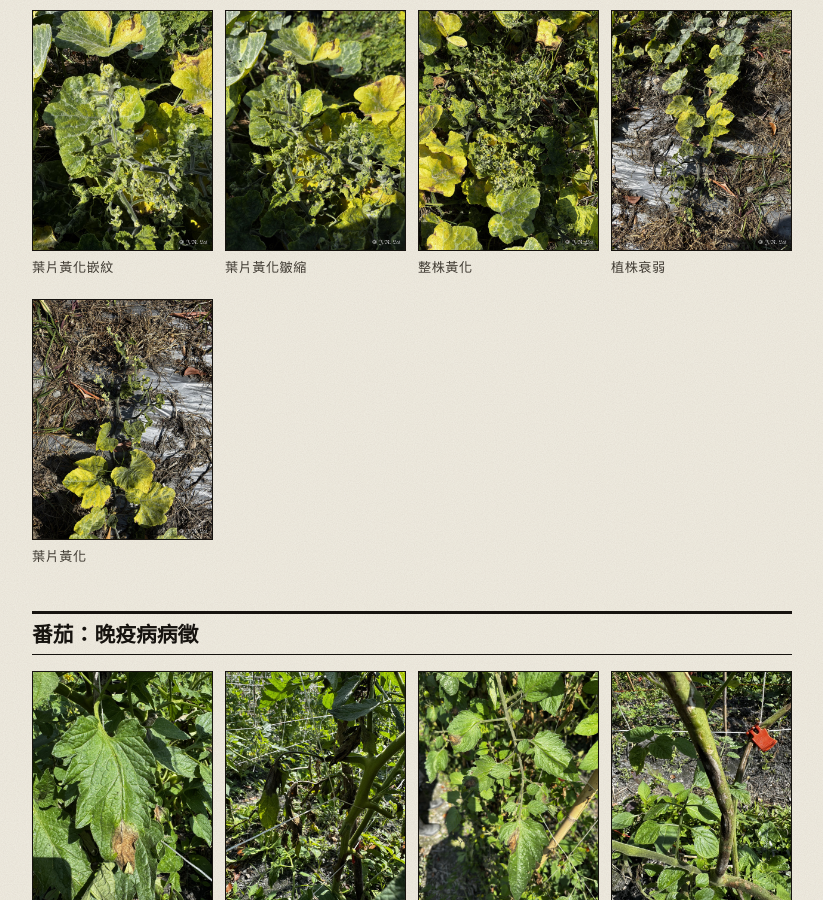
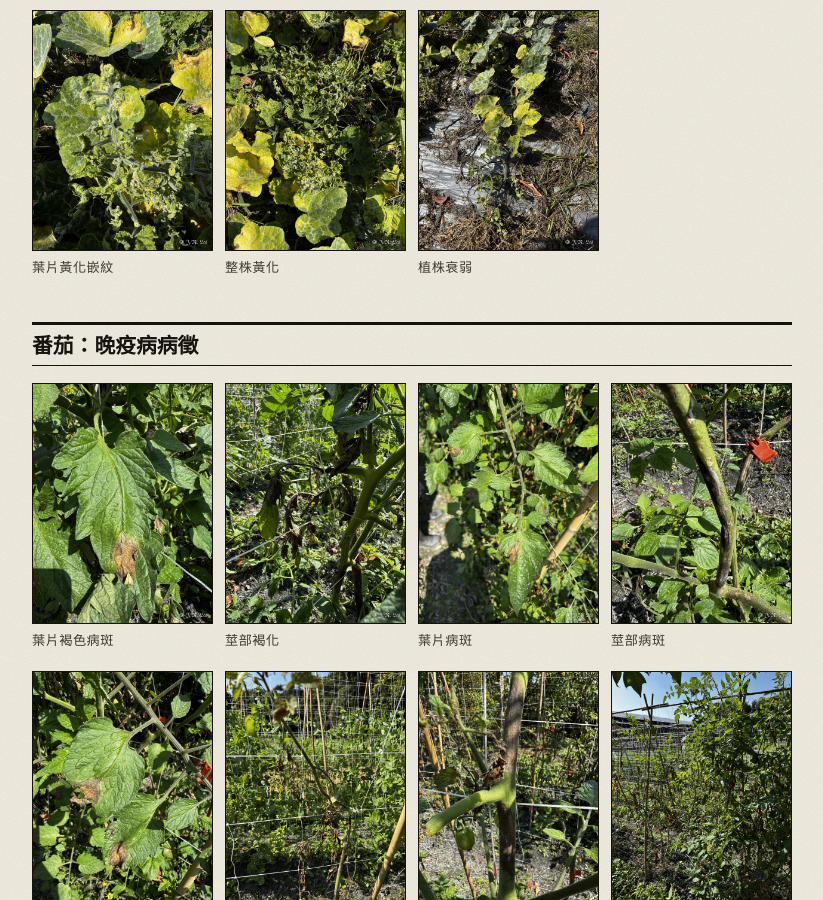
Before and after one commit to laijianren/laijianren.github.io, a Jekyll site: the page built from _cases/2026-01-28-chunyuan-tomato-late-blight.md, in a window 1280 px wide and 900 px high, scrolled down 1321 px. Shown: the whole window, without its empty margins (228-1051 px from the left). Built offline with Jekyll 4.4.1, drawn with Linux system fonts in a browser that asks for light colours; some web fonts are replaced.

Commit message:
純園：移除兩張南瓜葉片照片
Co-Authored-By: Claude Opus 5.5 (1M context) <noreply@anthropic.com>
Claude-Session: https://claude.ai/code/session_01XJGjkT6ynprrpQ61onDbZk

```diff
--- a/_cases/2026-01-28-chunyuan-tomato-late-blight.md
+++ b/_cases/2026-01-28-chunyuan-tomato-late-blight.md
@@ -15,10 +15,8 @@ cover_caption: 番茄葉片褐色病斑
 
 <div class="photo-grid">
 <figure class="photo"><img src="/assets/cases/2026-01-28-chunyuan-tomato/03.jpg" alt="南瓜葉片黃化與嵌紋"><figcaption>葉片黃化嵌紋</figcaption></figure>
-<figure class="photo"><img src="/assets/cases/2026-01-28-chunyuan-tomato/04.jpg" alt="南瓜葉片黃化、皺縮"><figcaption>葉片黃化皺縮</figcaption></figure>
 <figure class="photo"><img src="/assets/cases/2026-01-28-chunyuan-tomato/05.jpg" alt="南瓜整株葉片黃化"><figcaption>整株黃化</figcaption></figure>
 <figure class="photo"><img src="/assets/cases/2026-01-28-chunyuan-tomato/06.jpg" alt="南瓜植株生長勢衰弱"><figcaption>植株衰弱</figcaption></figure>
-<figure class="photo"><img src="/assets/cases/2026-01-28-chunyuan-tomato/07.jpg" alt="南瓜葉片黃化"><figcaption>葉片黃化</figcaption></figure>
 </div>
 
 ## 番茄：晚疫病病徵
```
Also changed, not shown: assets/cases/2026-01-28-chunyuan-tomato/04.jpg (deleted), assets/cases/2026-01-28-chunyuan-tomato/07.jpg (deleted).
